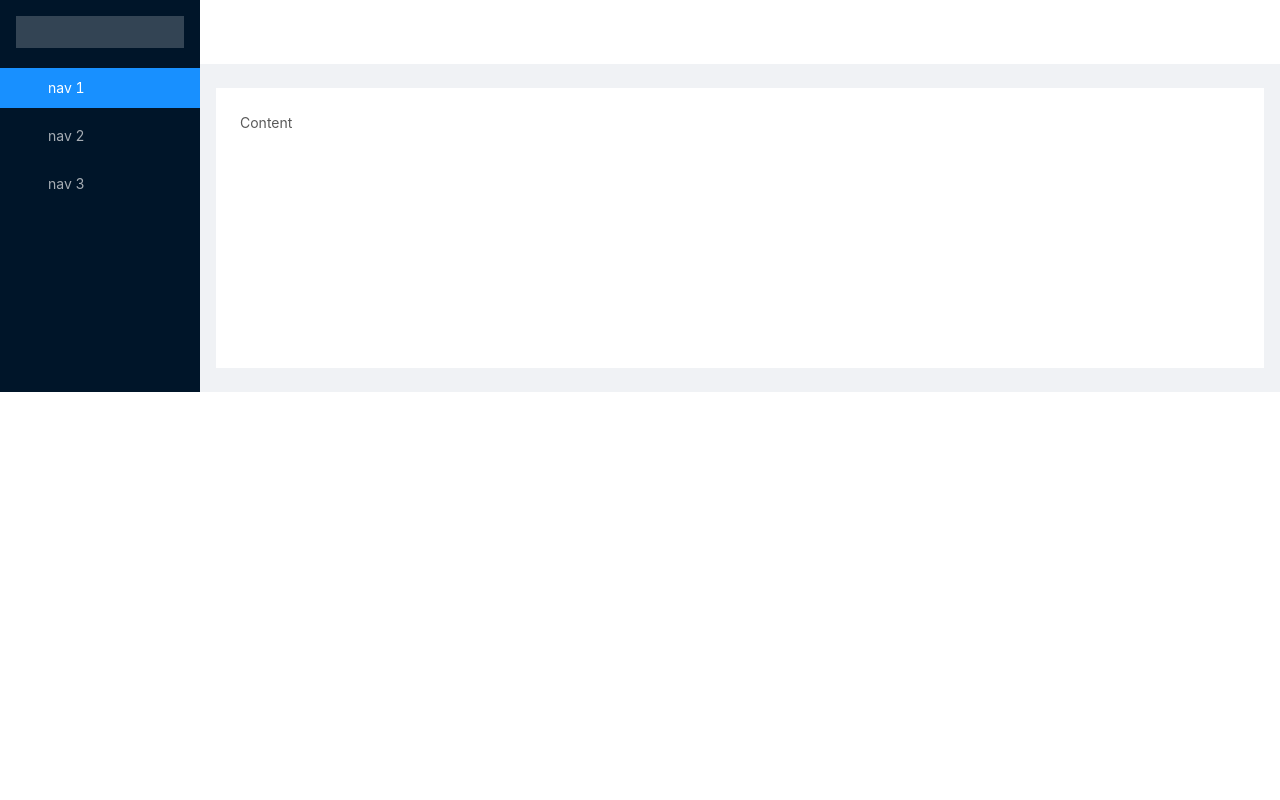
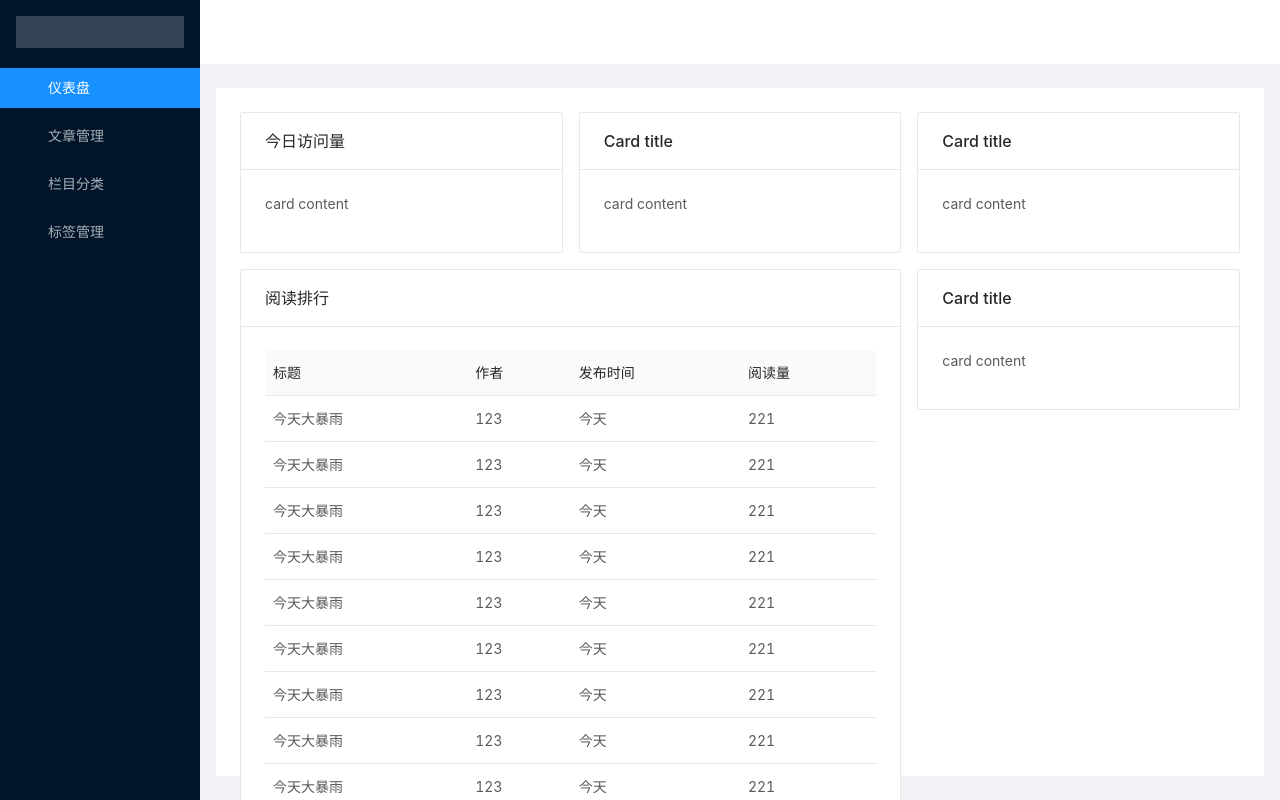
Before and after one commit to giaoplus/manage, a Nuxt app: page / in a window 1280 px wide. Built offline with nearby package versions, Linux system fonts and the light colour scheme.

Commit message:
首页暂存

```diff
--- /dev/null
+++ b/components/menu.vue
@@ -0,0 +1,26 @@
+<template>
+    <a-menu theme="dark" mode="inline" :default-selected-keys="['1']">
+        <a-menu-item key="1">
+            <a-icon type="dashboard" />
+            <span>仪表盘</span>
+        </a-menu-item>
+        <a-menu-item key="2">
+            <a-icon type="profile" />
+            <span>文章管理</span>
+        </a-menu-item>
+        <a-menu-item key="3">
+            <a-icon type="apartment" />
+            <span>栏目分类</span>
+        </a-menu-item>
+        <a-menu-item key="4">
+            <a-icon type="tags" />
+            <span>标签管理</span>
+        </a-menu-item>
+    </a-menu>
+</template>
+
+<script>
+export default {
+    name: 'nav-menu'
+}
+</script>
--- a/layouts/admin.vue
+++ /dev/null
@@ -1,3 +0,0 @@
-<template>
-
-</template>
--- /dev/null
+++ b/layouts/main.vue
@@ -0,0 +1,68 @@
+<template>
+    <a-layout id="components-layout-demo-custom-trigger">
+        <a-layout-sider v-model="collapsed" :trigger="null" collapsible>
+            <div class="logo" />
+            <nav-menu></nav-menu>
+        </a-layout-sider>
+        <a-layout>
+            <a-layout-header style="background: #fff; padding: 0">
+                <a-icon
+                    class="trigger"
+                    :type="collapsed ? 'menu-unfold' : 'menu-fold'"
+                    @click="() => (collapsed = !collapsed)"
+                />
+            </a-layout-header>
+            <a-layout-content
+                :style="{ margin: '24px 16px', padding: '24px', background: '#fff', minHeight: '280px' }"
+            >
+                <nuxt />
+            </a-layout-content>
+        </a-layout>
+    </a-layout>
+</template>
+
+<script>
+import navMenu from '~/components/menu';
+
+export default {
+    components: {
+        navMenu
+    },
+    data() {
+        return {
+            collapsed: false,
+        };
+    },
+}
+</script>
+
+<style>
+#__nuxt, #__layout {
+    height: 100%;
+    width: 100%;
+    overflow: hidden;
+}
+
+#components-layout-demo-custom-trigger {
+    height: 100%;
+    width: 100%;
+}
+
+#components-layout-demo-custom-trigger .trigger {
+  font-size: 18px;
+  line-height: 64px;
+  padding: 0 24px;
+  cursor: pointer;
+  transition: color 0.3s;
+}
+
+#components-layout-demo-custom-trigger .trigger:hover {
+  color: #1890ff;
+}
+
+#components-layout-demo-custom-trigger .logo {
+  height: 32px;
+  background: rgba(255, 255, 255, 0.2);
+  margin: 16px;
+}
+</style>
--- a/pages/index.vue
+++ b/pages/index.vue
@@ -1,65 +1,112 @@
 <template>
-    <a-layout id="components-layout-demo-custom-trigger">
-    <a-layout-sider v-model="collapsed" :trigger="null" collapsible>
-      <div class="logo" />
-      <a-menu theme="dark" mode="inline" :default-selected-keys="['1']">
-        <a-menu-item key="1">
-          <a-icon type="user" />
-          <span>nav 1</span>
-        </a-menu-item>
-        <a-menu-item key="2">
-          <a-icon type="video-camera" />
-          <span>nav 2</span>
-        </a-menu-item>
-        <a-menu-item key="3">
-          <a-icon type="upload" />
-          <span>nav 3</span>
-        </a-menu-item>
-      </a-menu>
-    </a-layout-sider>
-    <a-layout>
-      <a-layout-header style="background: #fff; padding: 0">
-        <a-icon
-          class="trigger"
-          :type="collapsed ? 'menu-unfold' : 'menu-fold'"
-          @click="() => (collapsed = !collapsed)"
-        />
-      </a-layout-header>
-      <a-layout-content
-        :style="{ margin: '24px 16px', padding: '24px', background: '#fff', minHeight: '280px' }"
-      >
-        Content
-      </a-layout-content>
-    </a-layout>
-  </a-layout>
+    <div>
+        <a-row :gutter="[16, 16]">
+            <a-col :span="8">
+                <a-card title="今日访问量">
+                    <p>card content</p>
+                </a-card>
+            </a-col>
+            <a-col :span="8">
+                <a-card title="Card title">
+                    <p>card content</p>
+                </a-card>
+            </a-col>
+            <a-col :span="8">
+                <a-card title="Card title">
+                    <p>card content</p>
+                </a-card>
+            </a-col>
+        </a-row>
+        <a-row :gutter="[16, 16]">
+            <a-col :span="16">
+                <a-card title="阅读排行">
+                    <a-table size="middle" :columns="readRandColumns" :data-source="readRandDatas" :pagination="false"></a-table>
+                </a-card>
+            </a-col>
+            <a-col :span="8">
+                <a-card title="Card title">
+                    <p>card content</p>
+                </a-card>
+            </a-col>
+        </a-row>
+    </div>
 </template>
 
 <script>
+
 export default {
-  data() {
-    return {
-      collapsed: false,
-    };
-  },
+    layout: 'main',
+    data() {
+        return {
+            readRandColumns: [
+                {
+                    title: '标题',
+                    dataIndex: 'title'
+                },{
+                    title: '作者',
+                    dataIndex: 'author'
+                },{
+                    title: '发布时间',
+                    dataIndex: 'releaseTime'
+                },{
+                    title: '阅读量',
+                    dataIndex: 'readings'
+                }
+            ],
+            readRandDatas: [
+                {
+                    title: '今天大暴雨',
+                    author: '123',
+                    releaseTime: '今天',
+                    readings: '221'
+                },{
+                    title: '今天大暴雨',
+                    author: '123',
+                    releaseTime: '今天',
+                    readings: '221'
+                },{
+                    title: '今天大暴雨',
+                    author: '123',
+                    releaseTime: '今天',
+                    readings: '221'
+                },{
+                    title: '今天大暴雨',
+                    author: '123',
+                    releaseTime: '今天',
+                    readings: '221'
+                },{
+                    title: '今天大暴雨',
+                    author: '123',
+                    releaseTime: '今天',
+                    readings: '221'
+                },{
+                    title: '今天大暴雨',
+                    author: '123',
+                    releaseTime: '今天',
+                    readings: '221'
+                },{
+                    title: '今天大暴雨',
+                    author: '123',
+                    releaseTime: '今天',
+                    readings: '221'
+                },{
+                    title: '今天大暴雨',
+                    author: '123',
+                    releaseTime: '今天',
+                    readings: '221'
+                },{
+                    title: '今天大暴雨',
+                    author: '123',
+                    releaseTime: '今天',
+                    readings: '221'
+                },{
+                    title: '今天大暴雨',
+                    author: '123',
+                    releaseTime: '今天',
+                    readings: '221'
+                }
+            ]
+        }
+    }
 };
 </script>
-
-<style>
-#components-layout-demo-custom-trigger .trigger {
-  font-size: 18px;
-  line-height: 64px;
-  padding: 0 24px;
-  cursor: pointer;
-  transition: color 0.3s;
-}
-
-#components-layout-demo-custom-trigger .trigger:hover {
-  color: #1890ff;
-}
-
-#components-layout-demo-custom-trigger .logo {
-  height: 32px;
-  background: rgba(255, 255, 255, 0.2);
-  margin: 16px;
-}
-</style>
```
